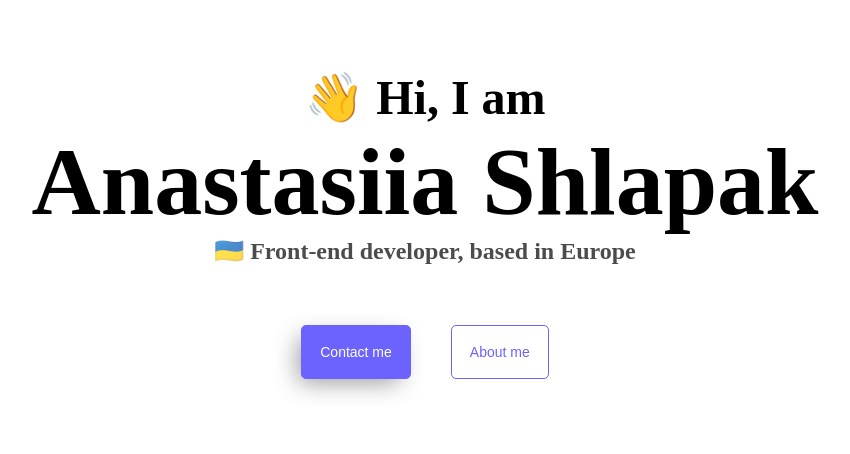
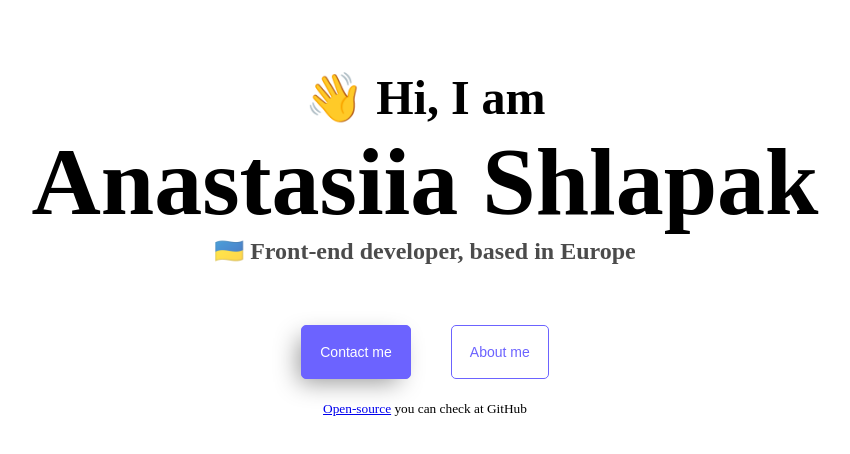
Before and after one commit to kelly9323/Portfolio-Project, a plain HTML site: page index.html in a window 1280 px wide. Shown: the whole page, without its empty margins (215-1065 px from the left). Drawn offline with Linux system fonts and the light colour scheme.

Commit message:
added github link

```diff
--- a/index.html
+++ b/index.html
@@ -22,5 +22,11 @@
         About me
       </button>
     </div>
+    <small>
+      <a href="https://github.com/kelly9323/Portfolio-Project" target="_blank"
+        >Open-source</a
+      >
+      you can check at GitHub
+    </small>
   </body>
 </html>
```
